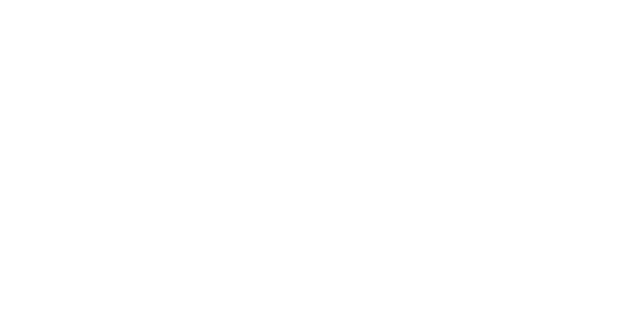
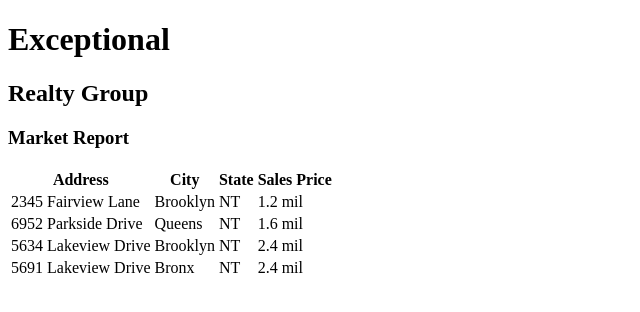
Before and after one commit to ashley3schultz/exceptional-realty, a plain HTML site: page market-report.html in a window 1280 px wide. Shown: the whole page, without its empty margins (0-640 px from the left). Drawn offline with Linux system fonts and the light colour scheme.

Commit message:
add listing table to real-estate-listings.html

```diff
--- a/market-report.html
+++ b/market-report.html
@@ -0,0 +1,47 @@
+<!DOCTYPE html>
+<html>
+  <head>
+    <meta charset="utf-8">
+    <title>Exceptional Realty Group - Luxury Homes - Market Report</title>
+  </head>
+  <body>
+
+    <h1>Exceptional</h1>
+    <h2>Realty Group</h2>
+
+    <h3>Market Report</h3>
+
+    <table>
+      <tr>
+        <th>Address</th>
+        <th>City</th>
+        <th>State</th>
+        <th>Sales Price</th>
+      </tr>
+      <tr>
+        <td>2345 Fairview Lane</td>
+        <td>Brooklyn</td>
+        <td>NT</td>
+        <td>1.2 mil</td>
+      </tr>
+      <tr>
+        <td>6952 Parkside Drive</td>
+        <td>Queens</td>
+        <td>NT</td>
+        <td>1.6 mil</td>
+      </tr>
+      <tr>
+        <td>5634 Lakeview Drive</td>
+        <td>Brooklyn</td>
+        <td>NT</td>
+        <td>2.4 mil</td>
+      </tr>
+      <tr>
+        <td>5691 Lakeview Drive</td>
+        <td>Bronx</td>
+        <td>NT</td>
+        <td>2.4 mil</td>
+      </tr>
+    </table>
+  </body>
+</html>
```
Also changed, not shown: real-estate-listings.html (+17 -0 lines).
